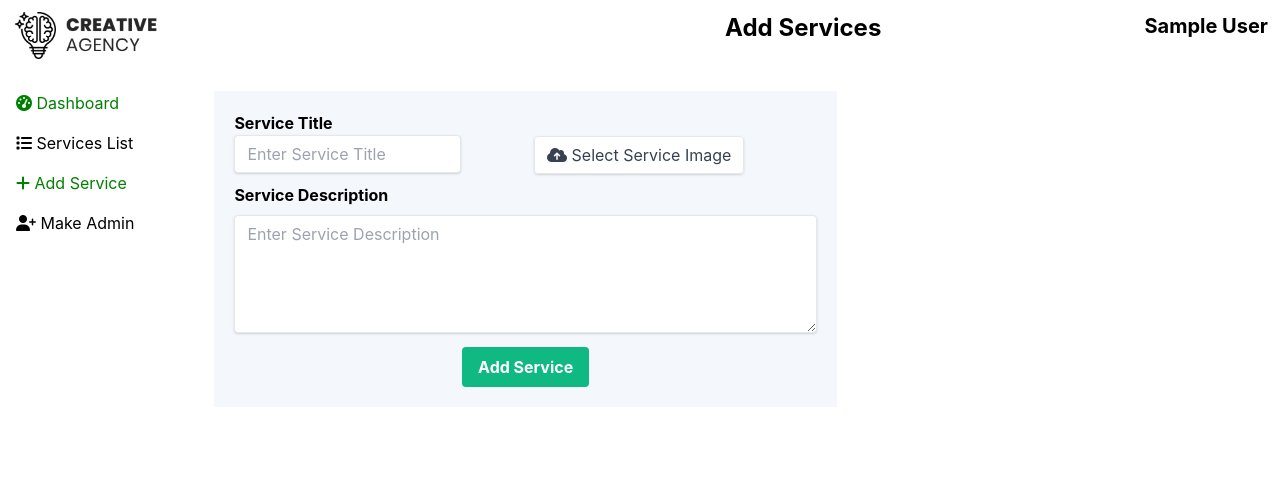
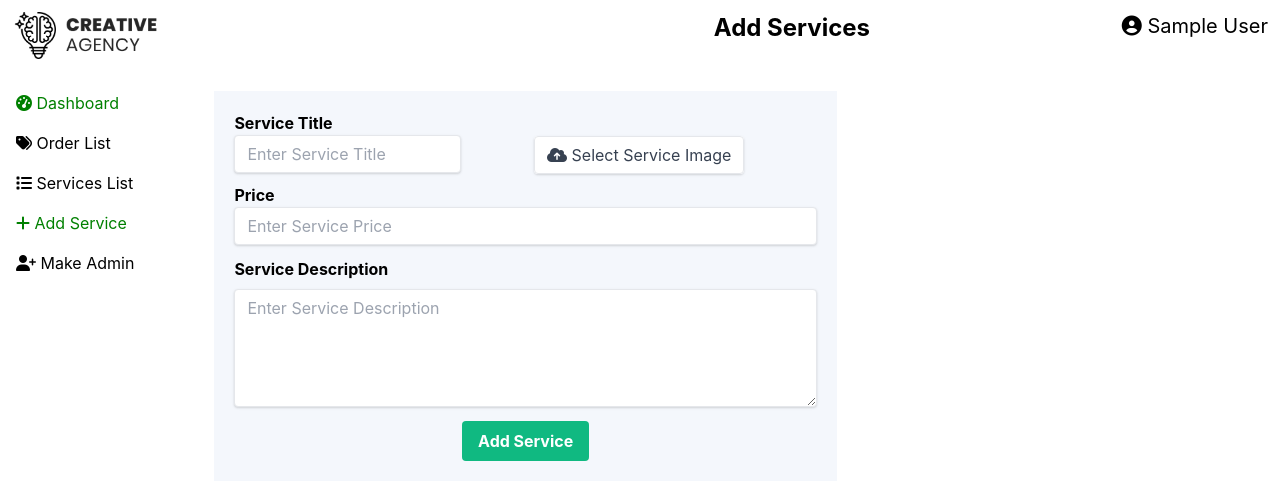
Before and after one commit to EliusHHimel/creative-agency-client-side, a React (Create React App) app: page /dashboard/addService in a window 1280 px wide. Shown: the top 500 px of the page. Built offline with nearby package versions, Linux system fonts and the light colour scheme; no server answers; sample sign-in values are in the browser's storage.

Commit message:
connected with the server

```diff
--- a/src/App.js
+++ b/src/App.js
@@ -3,6 +3,7 @@ import { BrowserRouter, Route, Routes } from 'react-router-dom';
 import './App.css';
 import AddServices from './Pages/DashboardPage/AdminDashboard/AddServices/AddServices';
 import MakeAdmin from './Pages/DashboardPage/AdminDashboard/MakeAdmin/MakeAdmin';
+import OrderList from './Pages/DashboardPage/AdminDashboard/OrderList/OrderList';
 import ServiceList from './Pages/DashboardPage/AdminDashboard/ServiceList/ServiceList';
 import DashboardRoot from './Pages/DashboardPage/DashboardRoot/DashboardRoot';
 import Home from './Pages/HomePage/Home/Home';
@@ -22,9 +23,11 @@ function App() {
           <Route path='/dashboard' element={<ProtectedRoute>
             <DashboardRoot></DashboardRoot>
           </ProtectedRoute>}>
+            <Route path='orderList' element={<OrderList />} />
             <Route path='serviceList' element={<ServiceList />} />
             <Route path='addService' element={<AddServices />} />
             <Route path='makeAdmin' element={<MakeAdmin />} />
+
           </Route>
         </Routes>
       </BrowserRouter>
--- a/src/Hooks/useFirebase.js
+++ b/src/Hooks/useFirebase.js
@@ -1,5 +1,5 @@
 import { initializeApp } from "firebase/app";
-import { GoogleAuthProvider, getAuth, signInWithPopup, createUserWithEmailAndPassword, GithubAuthProvider, onAuthStateChanged, updateProfile, signInWithEmailAndPassword } from "firebase/auth";
+import { GoogleAuthProvider, getAuth, signInWithPopup, createUserWithEmailAndPassword, GithubAuthProvider, onAuthStateChanged, updateProfile, signInWithEmailAndPassword, getIdToken } from "firebase/auth";
 import { useState, useEffect } from 'react';
 
 
@@ -128,6 +128,10 @@ const useFirebase = () => {
         let mounted = true;
         onAuthStateChanged(auth, (user) => {
             if (user) {
+                getIdToken(user)
+                    .then(token => {
+                        localStorage.setItem('idToken', token);
+                    })
                 setUser(user);
             }
 
--- a/src/Pages/DashboardPage/AdminDashboard/AddServices/AddServices.js
+++ b/src/Pages/DashboardPage/AdminDashboard/AddServices/AddServices.js
@@ -1,22 +1,61 @@
-import React from 'react';
+import React, { useRef } from 'react';
 
 const AddServices = () => {
+    const titleRef = useRef(null);
+    const priceRef = useRef(null);
+    const imgRef = useRef(null);
+    const descriptionRef = useRef(null);
+
+    const handleAddService = (e) => {
+
+        const title = titleRef.current.value;
+        const price = priceRef.current.value;
+        const img = imgRef.current.files;
+        const description = descriptionRef.current.value;
+        const formData = new FormData();
+        formData.append('title', title);
+        formData.append('price', price);
+        formData.append('img', img[0]);
+        formData.append('description', description);
+
+        fetch('http://localhost:5000/services', {
+            method: "POST",
+            body: formData
+        })
+            .then(res => res.json())
+            .then(data => {
+                if (data.insertedId) {
+                    alert("Service added succesfully.")
+                    titleRef.current.value = '';
+                    priceRef.current.value = '';
+                    descriptionRef.current.value = '';
+                }
+            })
+
+        e.preventDefault();
+
+    }
+
     return (
         <div>
-            <form>
-                <div className='flex'>
+            <form onSubmit={handleAddService}>
+                <div className='lg:flex'>
                     <div className='text-left'>
                         <label className='font-bold' htmlFor='service-title'>Service Title</label>
-                        <input id='service-title' className="shadow appearance-none border rounded w-full py-2 px-3 text-gray-700 leading-tight focus:outline-none focus:shadow-outline" type="text" placeholder="Enter Service Title" />
+                        <input ref={titleRef} id='service-title' className="shadow appearance-none border rounded w-full py-2 px-3 text-gray-700 leading-tight focus:outline-none focus:shadow-outline" type="text" name='service_title' placeholder="Enter Service Title" />
                     </div>
                     <div className='my-4 mt-8 w-full'>
                         <label className="shadow border rounded py-2 px-3 text-gray-700 bg-white focus:outline-none focus:shadow-outline" htmlFor="file"><i className="fas fa-cloud-upload-alt"></i> Select Service Image</label>
-                        <input className="hidden w-full" type="file" id='file' />
+                        <input ref={imgRef} className="hidden w-full" type="file" id='file' />
                     </div>
                 </div>
                 <div className='text-left'>
+                    <label className='font-bold' htmlFor='price'>Price</label>
+                    <input ref={priceRef} id='price' className="shadow appearance-none border rounded w-full py-2 px-3 text-gray-700 leading-tight focus:outline-none focus:shadow-outline" type="number" name='service_title' placeholder="Enter Service Price" />
+                </div>
+                <div className='text-left mt-3'>
                     <label className='font-bold' htmlFor="service-desc">Service Description</label>
-                    <textarea id='service-desc' className="mt-2 shadow appearance-none border rounded w-full py-2 px-3 text-gray-700 leading-tight focus:outline-none focus:shadow-outline" type="text" rows={5} placeholder="Enter Service Description" />
+                    <textarea ref={descriptionRef} id='service-desc' className="mt-2 shadow appearance-none border rounded w-full py-2 px-3 text-gray-700 leading-tight focus:outline-none focus:shadow-outline" type="text" rows={5} placeholder="Enter Service Description" />
                 </div>
                 <button className="mt-2 bg-green-500 hover:bg-green-700 text-white font-bold py-2 px-4 rounded focus:outline-none focus:shadow-outline">
                     Add Service
--- /dev/null
+++ b/src/Pages/DashboardPage/AdminDashboard/OrderList/OrderList.js
@@ -0,0 +1,11 @@
+import React from 'react';
+
+const OrderList = () => {
+    return (
+        <div>
+            <h1>Order List</h1>
+        </div>
+    );
+};
+
+export default OrderList;
--- a/src/Pages/DashboardPage/AdminDashboard/ServiceList/ServiceList.js
+++ b/src/Pages/DashboardPage/AdminDashboard/ServiceList/ServiceList.js
@@ -1,9 +1,39 @@
-import React from 'react';
+import React, { useEffect } from 'react';
 
 const ServiceList = () => {
+    const [services, setServices] = React.useState([]);
+    useEffect(() => {
+        fetch('http://localhost:5000/services')
+            .then(res => res.json())
+            .then(data => setServices(data))
+    }, [])
     return (
         <div>
-            <h1>Service List</h1>
+            <table>
+                <thead>
+                    <tr>
+                        <th className="px-4 py-2 border">S.L.</th>
+                        <th className="px-4 py-2 border">Title</th>
+                        <th className="px-4 py-2 border">Description</th>
+                        <th className="px-4 py-2 border">Price</th>
+                        <th className="px-4 py-2 border">Delete</th>
+                    </tr>
+                </thead>
+                <tbody>
+                    {
+                        services.map((service, index) => {
+                            return (
+                                <tr key={service._id}>
+                                    <td className="px-4 py-2 border">{index + 1}</td>
+                                    <td className="px-4 py-2 border">{service.title}</td>
+                                    <td className="px-4 py-2 border">{service.description}</td>
+                                    <td className="px-4 py-2 border">{service.price}</td>
+                                    <td className="px-4 py-2 border"><button className="bg-red-500 hover:bg-red-700 text-white font-bold py-2 px-4 rounded focus:outline-none focus:shadow-outline">Delete</button></td>
+                                </tr>
+                            )
+                        })}
+                </tbody>
+            </table>
         </div>
     );
 };
--- a/src/Pages/DashboardPage/DashboardRoot/DashboardRoot.js
+++ b/src/Pages/DashboardPage/DashboardRoot/DashboardRoot.js
@@ -16,6 +16,9 @@ const DashboardRoot = () => {
     }
     else if (location.pathname === '/dashboard/serviceList') {
         routeName = 'Services List';
+    }
+    else if (location.pathname === '/dashboard/orderList') {
+        routeName = 'Orders List';
     }
     else if (location.pathname === '/dashboard/makeAdmin') {
         routeName = 'Make Admin';
@@ -36,12 +39,13 @@ const DashboardRoot = () => {
                         <h1 className='text-2xl font-bold text-right'>{routeName}</h1>
                     </div>
                     <div>
-                        <h1 className='text-xl font-bold text-right'>{user.displayName}</h1>
+                        <h1 className='text-xl text-right'><i className="fas fa-user-circle"></i> {user.displayName}</h1>
                     </div>
                 </div>
                 <div className='lg:flex mx-4'>
                     <div className='text-left mt-5 flex flex-col'>
                         <NavLink to='/dashboard'><i className="fas fa-tachometer-alt"></i> Dashboard</NavLink>
+                        <NavLink className='mt-4' activeStyle={{}} to='/dashboard/orderList'><i className="fas fa-tags"></i> Order List</NavLink>
                         <NavLink className='mt-4' activeStyle={{}} to='/dashboard/serviceList'><i className="fas fa-list"></i> Services List</NavLink>
                         <NavLink className='mt-4' activeStyle={{}} to='/dashboard/addService'><i className="fas fa-plus"></i> Add Service</NavLink>
                         <NavLink className='mt-4' activeStyle={{}} to='/dashboard/makeAdmin'><i className="fas fa-user-plus"></i> Make Admin</NavLink>
```
Also changed, not shown: src/Pages/DashboardPage/AdminDashboard/AdminDashboardHome/AdminDashboardHome.js (deleted, +0 -11 lines).
